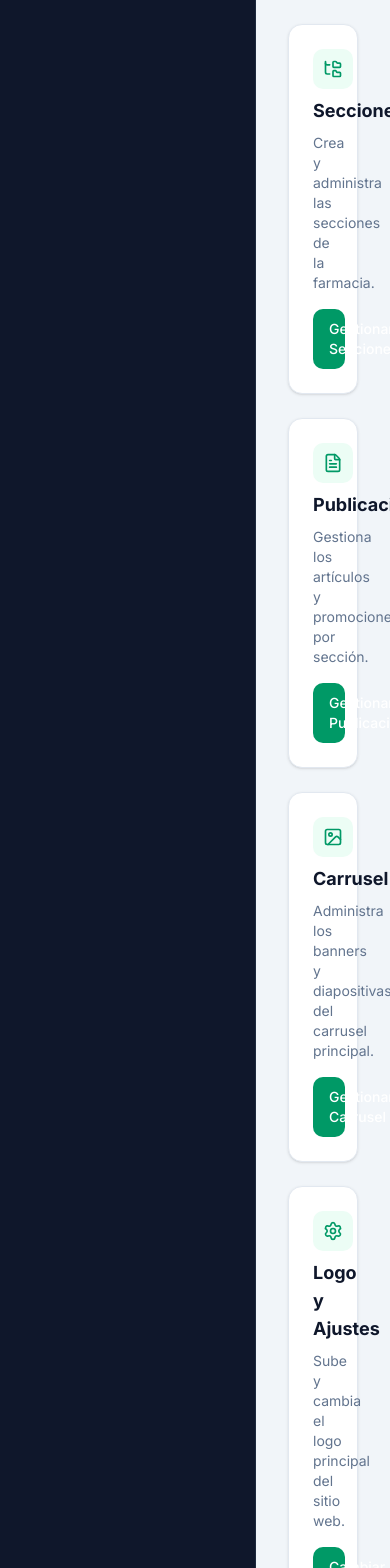
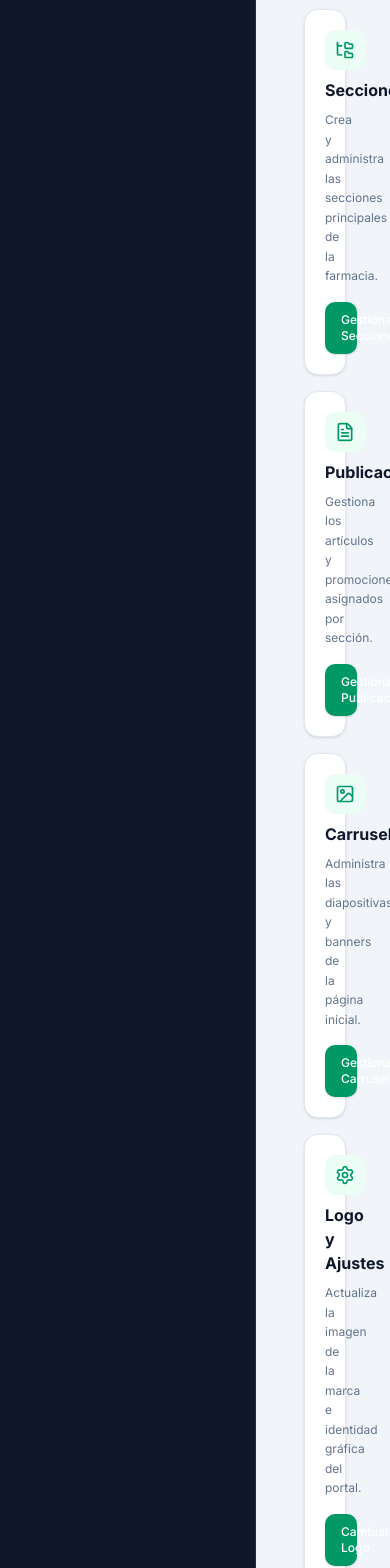
Before and after one commit to paulmillan28/farmacia_web, a Next.js app: page /admin in a window 390 px wide. Shown: the part 320-1888 px from the top of the page. Built offline with nearby package versions, Linux system fonts and the light colour scheme.

Commit message:
responsive

```diff
--- a/src/app/admin/page.tsx
+++ b/src/app/admin/page.tsx
@@ -3,87 +3,90 @@ import { FolderTree, FileText, Image as ImageIcon, Settings } from 'lucide-react
 
 export default function AdminDashboardPage() {
   return (
-    <div className="space-y-8">
-      <div>
-        <h1 className="text-2xl font-bold text-slate-900">Panel de Administración</h1>
-        <p className="text-sm text-slate-500 mt-1">
-          Gestiona el contenido, imágenes y configuración de Farmacia FARMA&MED
+    <div className="space-y-6 sm:space-y-8 max-w-7xl mx-auto px-4 sm:px-6 lg:px-8 py-6">
+      {/* Título de la sección */}
+      <div className="border-b border-slate-200 pb-4">
+        <h1 className="text-xl sm:text-2xl md:text-3xl font-bold text-slate-900 tracking-tight">
+          Panel de Administración
+        </h1>
+        <p className="text-xs sm:text-sm text-slate-500 mt-1">
+          Gestiona el contenido, imágenes y configuración de Farmacia Mía.
         </p>
       </div>
 
-      {/* Grid de Accesos Rápidos */}
-      <div className="grid grid-cols-1 sm:grid-cols-2 lg:grid-cols-4 gap-6">
+      {/* Grid Responsivo de Accesos Rápidos */}
+      <div className="grid grid-cols-1 sm:grid-cols-2 lg:grid-cols-4 gap-4 sm:gap-6">
         {/* Tarjeta 1: Secciones */}
-        <div className="bg-white rounded-xl border border-slate-200 p-6 shadow-sm flex flex-col justify-between space-y-4">
+        <div className="bg-white rounded-xl border border-slate-200 p-5 sm:p-6 shadow-sm hover:shadow-md transition-shadow flex flex-col justify-between space-y-4">
           <div className="space-y-2">
-            <div className="w-10 h-10 rounded-lg bg-emerald-50 text-emerald-600 flex items-center justify-center">
+            <div className="w-10 h-10 rounded-lg bg-emerald-50 text-emerald-600 flex items-center justify-center shrink-0">
               <FolderTree className="w-5 h-5" />
             </div>
-            <h2 className="text-lg font-bold text-slate-900">Secciones</h2>
-            <p className="text-sm text-slate-500">
-              Crea y administra las secciones de la farmacia.
+            <h2 className="text-base sm:text-lg font-bold text-slate-900">Secciones</h2>
+            <p className="text-xs sm:text-sm text-slate-500 leading-relaxed">
+              Crea y administra las secciones principales de la farmacia.
             </p>
           </div>
           <Link
             href="/admin/sections"
-            className="w-full text-center py-2.5 px-4 bg-emerald-600 hover:bg-emerald-700 text-white font-medium text-sm rounded-lg transition-colors block"
+            className="w-full text-center py-2.5 px-4 bg-emerald-600 hover:bg-emerald-700 active:bg-emerald-800 text-white font-medium text-xs sm:text-sm rounded-lg transition-colors block shadow-sm"
           >
             Gestionar Secciones
           </Link>
         </div>
 
         {/* Tarjeta 2: Publicaciones */}
-        <div className="bg-white rounded-xl border border-slate-200 p-6 shadow-sm flex flex-col justify-between space-y-4">
+        <div className="bg-white rounded-xl border border-slate-200 p-5 sm:p-6 shadow-sm hover:shadow-md transition-shadow flex flex-col justify-between space-y-4">
           <div className="space-y-2">
-            <div className="w-10 h-10 rounded-lg bg-emerald-50 text-emerald-600 flex items-center justify-center">
+            <div className="w-10 h-10 rounded-lg bg-emerald-50 text-emerald-600 flex items-center justify-center shrink-0">
               <FileText className="w-5 h-5" />
             </div>
-            <h2 className="text-lg font-bold text-slate-900">Publicaciones</h2>
-            <p className="text-sm text-slate-500">
-              Gestiona los artículos y promociones por sección.
+            <h2 className="text-base sm:text-lg font-bold text-slate-900">Publicaciones</h2>
+            <p className="text-xs sm:text-sm text-slate-500 leading-relaxed">
+              Gestiona los artículos y promociones asignados por sección.
             </p>
           </div>
           <Link
             href="/admin/posts"
-            className="w-full text-center py-2.5 px-4 bg-emerald-600 hover:bg-emerald-700 text-white font-medium text-sm rounded-lg transition-colors block"
+            className="w-full text-center py-2.5 px-4 bg-emerald-600 hover:bg-emerald-700 active:bg-emerald-800 text-white font-medium text-xs sm:text-sm rounded-lg transition-colors block shadow-sm"
           >
             Gestionar Publicaciones
           </Link>
         </div>
 
         {/* Tarjeta 3: Carrusel */}
-        <div className="bg-white rounded-xl border border-slate-200 p-6 shadow-sm flex flex-col justify-between space-y-4">
+        <div className="bg-white rounded-xl border border-slate-200 p-5 sm:p-6 shadow-sm hover:shadow-md transition-shadow flex flex-col justify-between space-y-4">
           <div className="space-y-2">
-            <div className="w-10 h-10 rounded-lg bg-emerald-50 text-emerald-600 flex items-center justify-center">
+            <div className="w-10 h-10 rounded-lg bg-emerald-50 text-emerald-600 flex items-center justify-center shrink-0">
               <ImageIcon className="w-5 h-5" />
             </div>
-            <h2 className="text-lg font-bold text-slate-900">Carrusel</h2>
-            <p className="text-sm text-slate-500">
-              Administra los banners y diapositivas del carrusel principal.
+            <h2 className="text-base sm:text-lg font-bold text-slate-900">Carrusel</h2>
+            <p className="text-xs sm:text-sm text-slate-500 leading-relaxed">
+              Administra las diapositivas y banners de la página inicial.
             </p>
           </div>
           <Link
             href="/admin/slides"
-            className="w-full text-center py-2.5 px-4 bg-emerald-600 hover:bg-emerald-700 text-white font-medium text-sm rounded-lg transition-colors block"
+            className="w-full text-center py-2.5 px-4 bg-emerald-600 hover:bg-emerald-700 active:bg-emerald-800 text-white font-medium text-xs sm:text-sm rounded-lg transition-colors block shadow-sm"
           >
             Gestionar Carrusel
           </Link>
         </div>
 
         {/* Tarjeta 4: Configuración y Logo */}
-        <div className="bg-white rounded-xl border border-slate-200 p-6 shadow-sm flex flex-col justify-between space-y-4">
+        <div className="bg-white rounded-xl border border-slate-200 p-5 sm:p-6 shadow-sm hover:shadow-md transition-shadow flex flex-col justify-between space-y-4">
           <div className="space-y-2">
-            <div className="w-10 h-10 rounded-lg bg-emerald-50 text-emerald-600 flex items-center justify-center">
+            <div className="w-10 h-10 rounded-lg bg-emerald-50 text-emerald-600 flex items-center justify-center shrink-0">
               <Settings className="w-5 h-5" />
             </div>
-            <h2 className="text-lg font-bold text-slate-900">Logo y Ajustes</h2>
-            <p className="text-sm text-slate-500">
-              Sube y cambia el logo principal del sitio web.
+            <h2 className="text-base sm:text-lg font-bold text-slate-900">Logo y Ajustes</h2>
+            <p className="text-xs sm:text-sm text-slate-500 leading-relaxed">
+              Actualiza la imagen de la marca e identidad gráfica del portal.
             </p>
           </div>
           <Link
             href="/admin/settings"
-            className="w-full text-center py-2.5 px-4 bg-emerald-600 hover:bg-emerald-700 text-white font-medium text-sm rounded-lg transition-colors block"
+            className="w-full text-center py-2.5 px-4 bg-emerald-600 hover:bg-emerald-700 active:bg-emerald-800 text-white font-medium text-xs sm:text-sm rounded-lg transition-colors block shadow-sm"
           >
             Cambiar Logo
           </Link>
```
